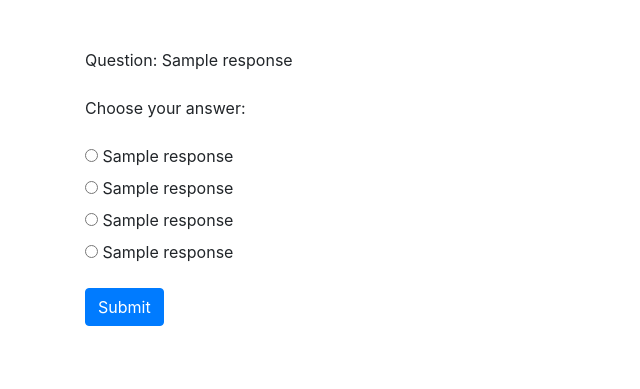
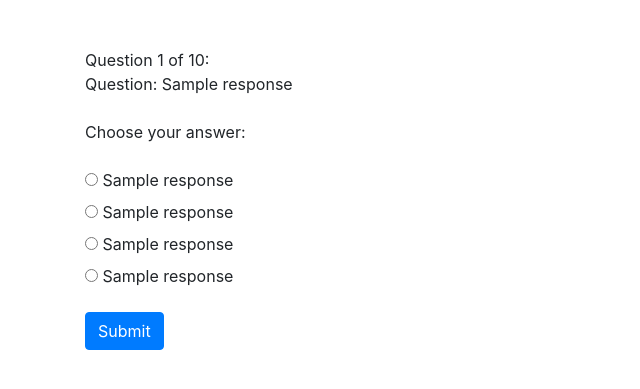
Before and after one commit to shellszie/openai, a Flask app: template templates/question.html in a window 1280 px wide. Shown: the top 389 px of the page, without its empty margins (0-640 px from the left). Run offline with Flask 3, Linux system fonts and the light colour scheme; the template is opened without the code that fills it: most values are stand-ins (such as "Sample title", 1, 10 or a date in 2020).

Commit message:
added question count to display as a counter on the page

```diff
--- a/app.py
+++ b/app.py
@@ -12,7 +12,9 @@ client = OpenAI(api_key=api_key)
 app = Flask(__name__)
 
 global domain
+global q_count
 domain = ""
+q_count = 0
 
 @app.route('/landing', methods=['GET'])
 def landing():
@@ -23,7 +25,8 @@ def generate_text():
     global domain
     if (domain == ""):
         domain = request.form['domain']
-
+    global q_count
+    q_count+=1
     response = client.chat.completions.create(
         model="gpt-3.5-turbo",
         messages=[
@@ -38,7 +41,7 @@ def generate_text():
     # breakpoint()
     generated_text = response.choices[0].message.content.strip()
     formatted_text = format_response(generated_text)
-    return render_template('question.html', response=formatted_text, domain=domain)
+    return render_template('question.html', response=formatted_text, domain=domain, q_count=q_count)
     # return generated_text
 
 def format_response(raw_input):
--- a/templates/question.html
+++ b/templates/question.html
@@ -7,6 +7,7 @@
 <body>
     <div class="container mt-5">
     {% if response %}
+        <div>Question {{q_count}} of 10:</div>
         <div>Question: {{response[0]}}</div>
         <br>
 
```
